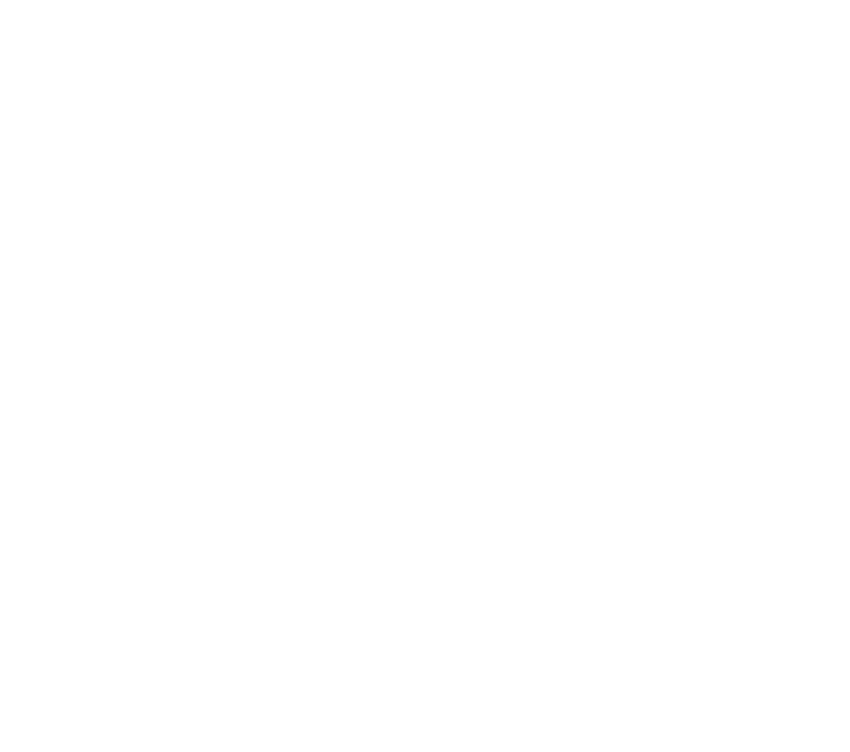
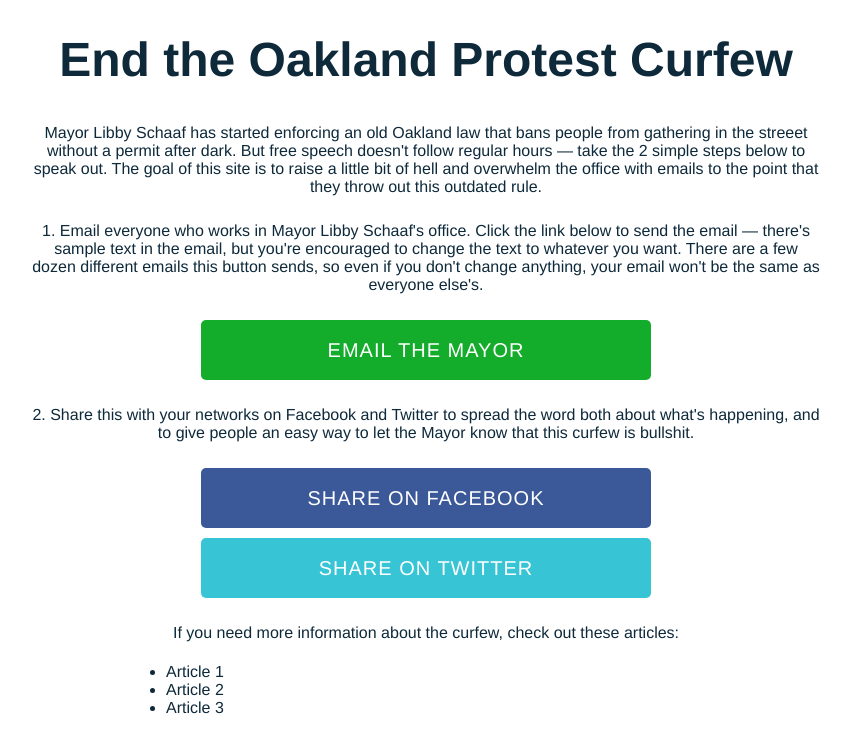
Before and after one commit to DigitalCharlie/nooaklandcurfew, a plain HTML site: page index.html in a window 1280 px wide. Shown: the whole page, without its empty margins (214-1064 px from the left). Drawn offline with nearby package versions, Linux system fonts and the light colour scheme.

Commit message:
code running

```diff
--- a/css/nooaklandcurfew.css
+++ b/css/nooaklandcurfew.css
@@ -13,13 +13,15 @@ a.button {
     background: #9085a1;
     text-align: center;
     width: 100%;
-    height: 40px;
-    line-height: 40px;
-    font-size: 12px;
+    height: 60px;
+    line-height: 60px;
+    font-size: 20px;
     letter-spacing: 1px;
     text-transform: uppercase;
     text-decoration: none;
     color:#ffffff;
+    cursor:pointer;
+    margin-top:10px;
 }
 
 a.button:hover {
@@ -38,8 +40,12 @@ a.button.twitter {
     background: #37c5d6;
 }
 
-a.button.submit {
-    background: #2E0854;
+a.button.action {
+    background: #14ac2b;
+}
+
+h1 {
+    font-size:3em;
 }
 
 h3 {
@@ -47,12 +53,26 @@ h3 {
     font-weight:normal;
 }
 
+p {
+    padding:5px;
+}
+
+li {
+    text-align:left;
+}
+
 
 @media screen and (min-width: 500px) {
 
+    body {
+        max-width:80%;
+        width:800px;
+        margin:0 auto;
+    }
+
     a.button {
-        width: 190px;
-        margin: 0px 5px;
+        width: 450px;
+        margin: 5px 5px;
         border-radius: 5px;
     }
 
@@ -60,3 +80,8 @@ h3 {
         font-size:1.17em;
         font-weight:bold;
     }
+
+    ul {
+    margin-left:100px;
+    margin-right:100px;
+}
--- a/index.html
+++ b/index.html
@@ -26,6 +26,82 @@
 </head>
 <body>
 
+    <h1>
+        End the Oakland Protest Curfew
+    </h1>
+
+    <p>
+        Mayor Libby Schaaf has started enforcing an old Oakland law that bans people from gathering in the streeet without a permit after dark. But free speech doesn't follow regular hours — take the 2 simple steps below to speak out. The goal of this site is to raise a little bit of hell and overwhelm the office with emails to the point that they throw out this outdated rule.
+    </p>
+
+    <div class="Action">
+
+        <p>
+            1. Email everyone who works in Mayor Libby Schaaf's office. Click the link below to send the email — there's sample text in the email, but you're encouraged to change the text to whatever you want. There are a few dozen different emails this button sends, so even if you don't change anything, your email won't be the same as everyone else's.
+        </p>
+
+            <a id="emailthemall" class="button action" target="_blank" href="#">Email the Mayor</a>
+
+    <div class="Action">
+
+        <p>
+            2. Share this with your networks on Facebook and Twitter to spread the word both about what's happening, and to give people an easy way to let the Mayor know that this curfew is bullshit.
+        </p>
+
+        <a class="button facebook" target="_blank" href="http://www.facebook.com/sharer/sharer.php?u=http://www.nooaklandcurfew.com/">Share on Facebook</a>
+
+        <a class="button twitter" target="_blank" href="http://www.twitter.com/intent/tweet?text=">Share on Twitter</a>
+
+        </div>
+
+    <p>
+        If you need more information about the curfew, check out these articles:
+    </p>
+
+    <ul>
+
+        <li>
+            Article 1
+        </li>
+
+        <li>
+            Article 2
+        </li>
+
+        <li>
+            Article 3
+        </li>
+
+    </ul>
+
+<script>
+
+    function emailthemall() {
+    document.getElementById('emailthemall').href = emails+subject[whichsubject]+body[whichbody];
+    }
+
+        var emails="mailto:acortes@oakland.net;mhunt@oakland.net;alujan@oakland.net;pmoore@oakland.net;tmoss@oakland.net;snosakhare@oakland.net;kordaz@oakland.net;lschaaf@oakland.net;msze@oakland.net;ederryck@oakland.net;officeofthemayor@oaklandnet.com?"
+
+        var subject=new Array();
+        subject[0] = "subject=subject0";
+        subject[1] = "subject=subject1";
+        subject[2] = "subject=subject2";
+        subject[3] = "subject=subject3";
+
+        var f = subject.length;
+        var whichsubject=Math.round(Math.random()*(f-1));
+
+        var body=new Array();
+        body[0] = "&body=WINNING0";
+        body[1] = "&body=WINNING1";
+        body[2] = "&body=WINNING2";
+        body[3] = "&body=WINNING3";
+
+        var f = body.length;
+        var whichbody=Math.round(Math.random()*(f-1));
+
+    emailthemall();
+</script>
 
 
 </body>
```
